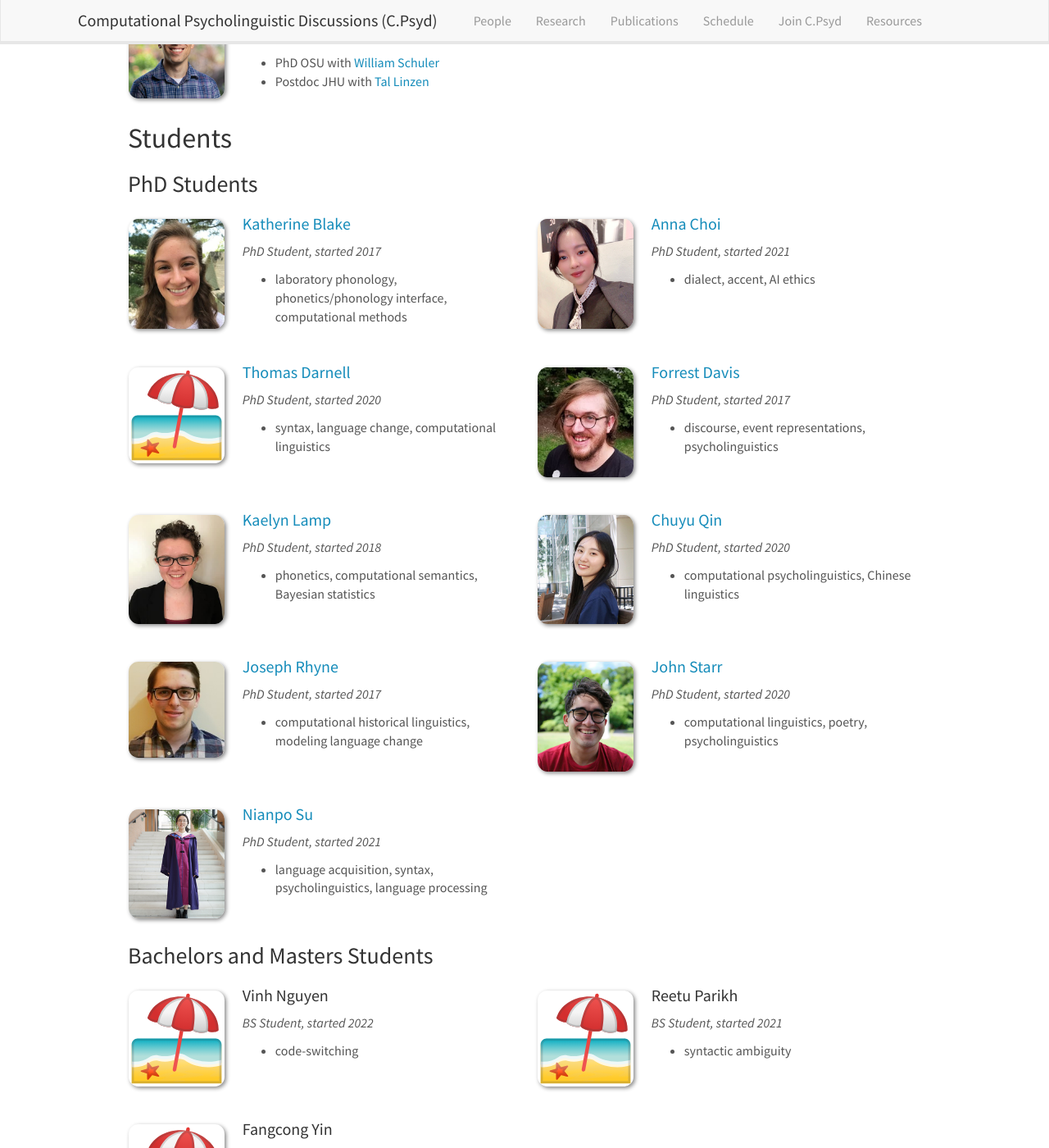
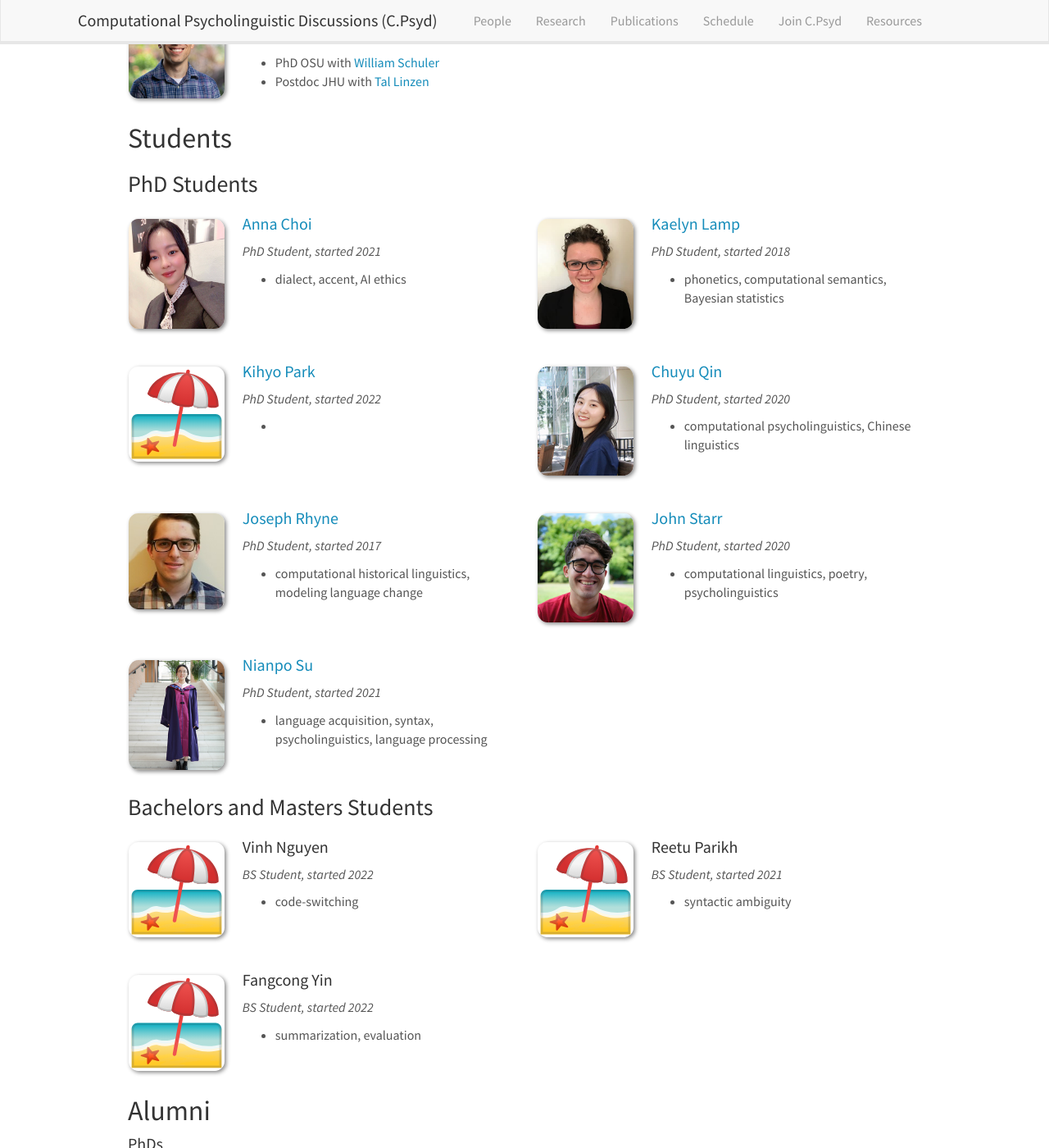
Before and after one commit to C-Psyd/c-psyd.github.io, a Jekyll site: the page built from _pages/team.md, in a window 1280 px wide and 1400 px high, scrolled down 288 px. Shown: the whole window at 82% size. Built offline with Jekyll 4.4.1, drawn with Linux system fonts in a browser that asks for light colours; nearby versions of some CDN libraries; some of the changed text lies outside the part shown.

Commit message:
people update

```diff
--- a/_data/alumni_msc.yml
+++ b/_data/alumni_msc.yml
@@ -1,3 +1,5 @@
 - name: <a href="https://rishibommasani.github.io/">Rishi Bommasani</a> (CS MS 2020), Stanford CS PhD
 
 - name: <a href="https://d-bhattacharya.github.io">Debasmita Bhattacharya</a> (MEng 2021), Columbia CS PhD
+
+- name: <a href="https://conf.ling.cornell.edu/thomasdarnell/">Thomas Darnell</a> (MA 2022)
--- /dev/null
+++ b/_data/alumni_visitors.yml
@@ -0,0 +1,2 @@
+- name: <a href="https://sidharthranjan.github.io/">Sidharth Ranjan</a>
+  info: (Summer 2021-) IT PhD, IIT Delhi (2022)
--- a/_data/phd_students.yml
+++ b/_data/phd_students.yml
@@ -8,13 +8,6 @@
 #  education3:
 #  education4:
 
-- name: <a href="https://conf.ling.cornell.edu/katherineblake/">Katherine Blake</a>
-  photo: katie_blake.jpg
-  info: PhD Student, started 2017
-  email: kmb382@cornell.edu
-  number_educ: 1
-  education1: laboratory phonology, phonetics/phonology interface, computational methods
-
 - name: <a href="https://sites.google.com/cornell.edu/annasgchoi/home">Anna Choi</a>
   photo: anna_choi.jpg
   info: PhD Student, started 2021
@@ -22,26 +15,19 @@
   number_educ: 1
   education1: dialect, accent, AI ethics
 
-- name: <a href="https://conf.ling.cornell.edu/thomasdarnell/">Thomas Darnell</a>
-  photo: beach.svg
-  info: PhD Student, started 2020
-  email: tjd229@cornell.edu
-  number_educ: 1
-  education1: syntax, language change, computational linguistics
-
-- name: <a href="https://conf.ling.cornell.edu/forrestdavis/">Forrest Davis</a>
-  photo: forrest_davis.jpg
-  info: PhD Student, started 2017
-  email: fd252@cornell.edu
-  number_educ: 1
-  education1: discourse, event representations, psycholinguistics
-
 - name: <a href="https://kaelyn-lamp.github.io/">Kaelyn Lamp</a>
   photo: kaelyn_lamp.jpg
   info: PhD Student, started 2018
   email: kjl227@cornell.edu
   number_educ: 1
   education1: phonetics, computational semantics, Bayesian statistics
+
+- name: <a href="https://kihyo-park.github.io">Kihyo Park</a>
+  photo: beach.svg
+  info: PhD Student, started 2022
+  email: kp467@cornell.edu
+  number_educ: 1
+  education1:
 
 - name: <a href="https://cindyqin10.github.io">Chuyu Qin</a>
   photo: cindy_qin.jpg
```
Also changed, not shown: _data/alumni_phd.yml (+6 -1 lines).
